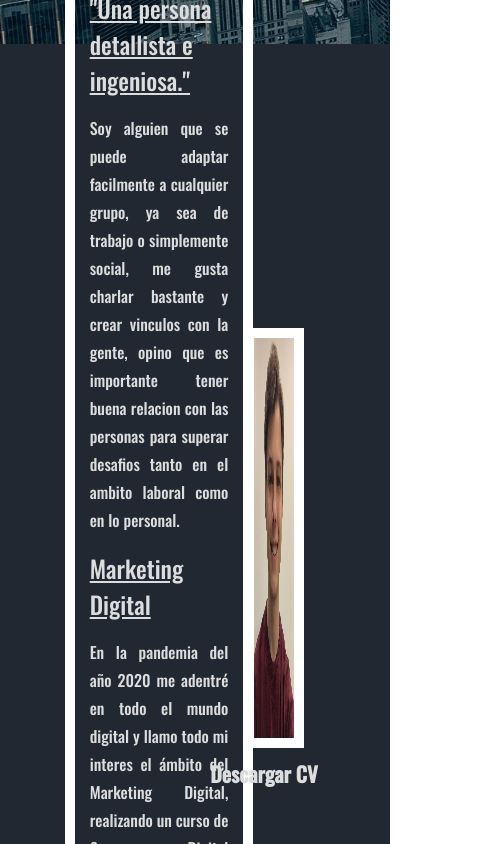
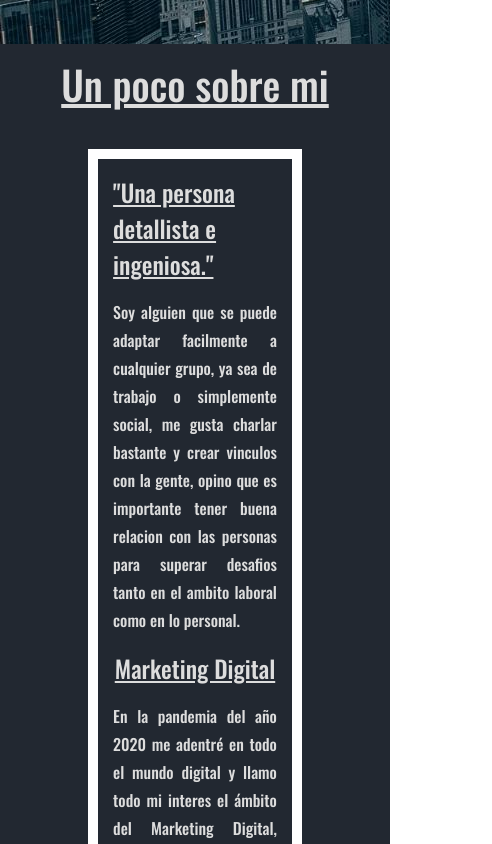
Before and after one commit to macamontesdeoca/MarcosPortfolio, a React (Create React App) app: page / in a window 390 px wide. Shown: the part 800-1644 px from the top of the page, 492 px wide, since content can reach past the window. Built offline with nearby package versions, Linux system fonts and the light colour scheme; a web font is replaced by a local one.

Commit message:
Final touch for responsive

```diff
--- a/src/components/About/index.scss
+++ b/src/components/About/index.scss
@@ -5,9 +5,11 @@
     flex-direction: column;
     justify-content: center;
     align-items: flex-start;
-    height: 100vh;
+    // height: 100vh;
     width: 100%;
     background-color: $color-primary;
+    @media screen and (max-width: 715px){
+    }
 
 }
 .about_title{
@@ -18,17 +20,31 @@
     color:$color-secondary;
     font-family: $font-family;
     font-size: 250%;
+    @media screen and (max-width: 715px) {
+        margin: auto;
+        margin-bottom: 15px;
+
+    }
 }
 .about_content{
     margin: -20px 0px 0px 50px;
     display: flex;
     justify-content: center;
     align-items: center;
+    @media screen and (max-width: 715px) {
+        flex-direction: column;
+        margin: auto;
+
+    }
 }
 .picture_box{
     display: flex;
     flex-direction: column;
     align-items: center;
+    @media screen and (max-width: 715px) {
+        max-width: 100%;
+        margin: auto;
+    }
 }
 .picture_container{
     display:flex;
@@ -38,6 +54,12 @@
     margin-right: 40px;
     margin-left: -70px;
     height: max-content;
+    @media screen and (max-width: 715px) {
+        margin: auto;
+        width: 100vw;
+        padding: 0%;
+
+    }
 
       &_title{
         display: flex;
@@ -51,6 +73,11 @@
         &:hover{
             color: $color-yellow;
         }
+        @media screen and (max-width: 715px){
+            margin: auto;
+            padding-bottom: 10%;
+
+        }
       }
 }
 .profile_picture{
@@ -60,7 +87,9 @@
     height: 400px;
     margin: 24px 24px 0px 24px;
     @media screen and (max-width: 715px) {
-        width:30%
+        margin: auto;
+        max-width: 80vw;
+        max-height: 70vh;
     }
 
 }
@@ -70,6 +99,10 @@
     align-items: center;
     justify-content: center;
     margin: auto;
+    @media screen and (max-width: 715px) {
+        flex-direction: column;
+    }
+
 }
 .fa-download{
     margin-top: 10px;
@@ -84,6 +117,9 @@
     padding:10px;
     margin: auto;
     height: max-content;
+    @media screen and (max-width: 715px){
+        margin: 0;
+    }
 
 }
 .text_box{
@@ -93,6 +129,9 @@
     flex-direction: column;
     align-self: center;
     width:70%;
+    @media screen and (max-width: 715px) {
+        margin: auto;
+    }
 
 }
 .info_title{
--- a/src/components/Contact/index.scss
+++ b/src/components/Contact/index.scss
@@ -1,7 +1,7 @@
 @import '../../style/variables.scss';
 
 .contact_container{
-    width: 100%;
+    width: 100vw;
     height: 100%;
     background-color: $color-secondary;
     position: fixed;
@@ -27,11 +27,19 @@
     justify-content: center;
     border: 2px solid black;
     margin-top: 50px;
+    @media screen and (max-width: 715px) {
+        width:40vw;
+
+    }
 }
 .icon{
     padding: 5px 30px 5px 30px;
     text-decoration: none;
     color: $color-primary;
+    @media screen and (max-width: 715px) {
+        margin: auto;
+        padding: 0%;
+    }
     &:hover{
         color: white;
     }
@@ -43,6 +51,9 @@
     align-content: center;
     margin: auto;
     margin-top: 40px;
+    @media screen and (max-width: 715px) {
+        width:50vw;
+    }
 
 }
 .id_field{
--- a/src/components/Projects/index.scss
+++ b/src/components/Projects/index.scss
@@ -7,6 +7,8 @@
     align-items: flex-start;
     justify-content: space-evenly;
     width: 100%;
+    @media screen and (max-width: 715px) {
+    }
 
 }
 .projects_title{
@@ -17,6 +19,9 @@
     font-family: $font-family;
     font-size: 250%;
     margin-top: 80px;
+    @media screen and (max-width: 715px) {
+        margin: auto;
+    }
 }
 .cards_container{
     display:flex;
@@ -25,12 +30,18 @@
     align-items: stretch;
     margin-top: 1rem;
     margin-bottom: 20px;
+    @media screen and (max-width: 715px) {
+        flex-direction: column;
+    }
 
 }
 .project_card{
     display: flex;
     flex-direction: column;
     align-items: center;
+    @media screen and (max-width: 715px) {
+        padding-bottom: 15%;
+    }
 }
 .card_imagen{
     display: flex;
--- a/src/components/Skills/index.scss
+++ b/src/components/Skills/index.scss
@@ -4,11 +4,13 @@
 .skills_container{
     display:flex;
     flex-direction: column;
-    height: 100vh;
     width:100%;
     background-color: $color-primary;
     align-items:center;
     margin-bottom: 100vh;
+    @media screen and (max-width: 715px) {
+    }
+
 }
 .skills_title{
     color:$color-secondary;
@@ -20,11 +22,18 @@
     margin-left: 8%;
     align-self: start;
     padding: 10px;
+    @media screen and (max-width: 715px) {
+      margin: auto;
+    }
 }
 .skills_info{
     display:flex;
     flex-direction: column;
     margin-left: 80px;
+    @media screen and (max-width: 715px) {
+      max-width: 100vw;
+      margin: auto;
+    }
 }
 
 .arrow-pointer {
@@ -42,7 +51,9 @@
     text-align: center;
     justify-content: center;
     @media screen and (max-width: 715px) {
-      width: 30%;
+      margin:auto;
+      width: 30vw;
+      margin-left: -30vw;
     }
 
     &:after {
@@ -52,6 +63,9 @@
       border-right: 25px solid $color-secondary;
       border-top: 25px solid transparent;
       border-bottom: 25px solid transparent;
+      @media screen and (max-width: 715px) {
+        display: none;
+      }
     }
 
     &:before {
@@ -64,6 +78,9 @@
       border-left: 25px solid $color-secondary;
       border-top: 25px solid transparent;
       border-bottom: 25px solid transparent;
+      @media screen and (max-width: 715px) {
+        display: none;
+      }
     }
 }
 
@@ -71,6 +88,10 @@
     display: flex;
     flex-direction: row;
     margin-bottom: 20px;
+    @media screen and (max-width: 715px){
+      flex-direction: column;
+      width: 70vw;
+    }
 
 }
 
@@ -78,6 +99,12 @@
     display: flex;
     flex-direction: column;
     justify-content: center;
+    @media screen and (max-width: 715px) {
+      flex-direction: row;
+      margin: auto;
+      margin-left: 20vw;
+      max-width: 100vw;
+    }
 }
 
 .unordered_list{
@@ -94,7 +121,11 @@
     border: 3px solid $color-secondary;
     margin:10px;
     @media screen and (max-width: 715px) {
-      width: 30%;
+      margin: auto;
+      left: 15vw;
+      margin-bottom: 5%;
+      height: auto;
+      width: 30vw;
     }
 }
 .list_item{
```
